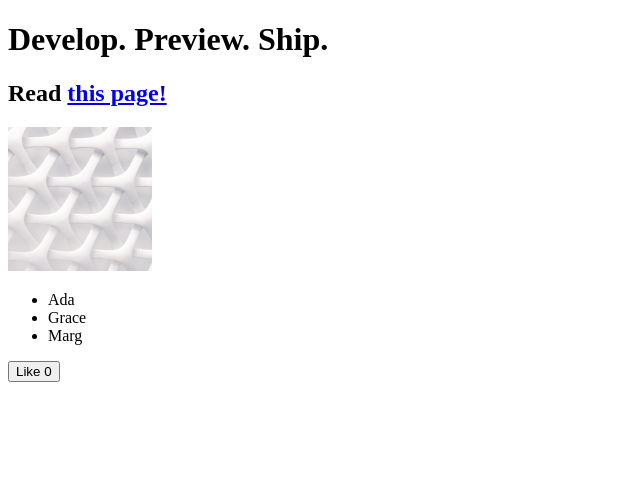
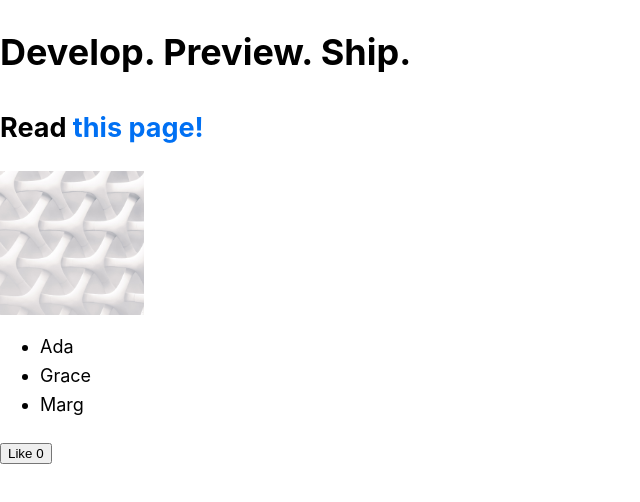
Before and after one commit to sansae/nextjs-blog, a Next.js app: page / in a window 1280 px wide. Shown: the top 502 px of the page, without its empty margins (0-640 px from the left). Built offline with nearby package versions, Linux system fonts and the light colour scheme.

Commit message:
added global stylesheet and imported into _app.js

```diff
--- /dev/null
+++ b/pages/_app.js
@@ -0,0 +1,7 @@
+import style from '../styles/global.css';
+
+export default function App({ Component, pageProps }) {
+  return (
+    <Component {...pageProps} />
+  )
+}
--- /dev/null
+++ b/styles/global.css
@@ -0,0 +1,27 @@
+html,
+body {
+  padding: 0;
+  margin: 0;
+  font-family: -apple-system, BlinkMacSystemFont, Segoe UI, Roboto, Oxygen, Ubuntu,
+    Cantarell, Fira Sans, Droid Sans, Helvetica Neue, sans-serif;
+  line-height: 1.6;
+  font-size: 18px;
+}
+
+* {
+  box-sizing: border-box;
+}
+
+a {
+  color: #0070f3;
+  text-decoration: none;
+}
+
+a:hover {
+  text-decoration: underline;
+}
+
+img {
+  max-width: 100%;
+  display: block;
+}
--- a/styles/globals.css
+++ /dev/null
@@ -1,38 +0,0 @@
-html,
-body {
-  padding: 0;
-  margin: 0;
-  font-family: Inter, -apple-system, BlinkMacSystemFont, Segoe UI, Roboto,
-    Oxygen, Ubuntu, Cantarell, Fira Sans, Droid Sans, Helvetica Neue, sans-serif;
-}
-
-a {
-  color: inherit;
-  text-decoration: none;
-}
-
-* {
-  box-sizing: border-box;
-}
-
-img {
-  max-width: 100%;
-  height: auto;
-}
-
-h1,
-h2,
-p,
-ul {
-  margin: 0;
-}
-
-ul {
-  padding: 0;
-  list-style: none;
-}
-
-button {
-  padding: 0.5rem 1rem;
-  font-weight: bold;
-}
```
